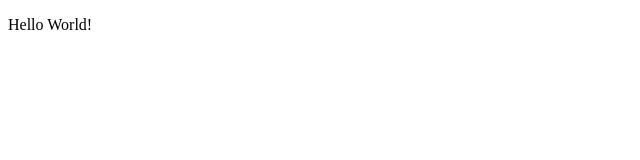
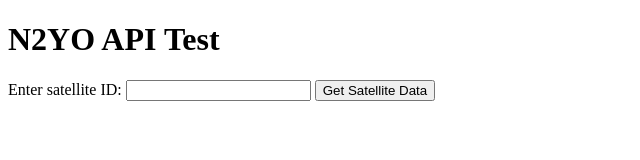
Before and after one commit to lyon86/SatelliteAPI, a plain HTML site: page index.html in a window 1280 px wide. Shown: the whole page, without its empty margins (0-640 px from the left). Drawn offline with Linux system fonts and the light colour scheme.

Commit message:
Update index.html

```diff
--- a/index.html
+++ b/index.html
@@ -1,9 +1,14 @@
 <!DOCTYPE html>
-<html lang="en">
+<html>
 <head>
-    <title>A simple HTML document</title>
+    <title>N2YO API Test</title>
+    <script src="main.js"></script>
 </head>
 <body>
-    <p>Hello World!<p>
+    <h1>N2YO API Test</h1>
+    <label for="satid">Enter satellite ID:</label>
+    <input type="text" id="satid">
+    <button onclick="getSatellite()">Get Satellite Data</button>
+    <div id="result"></div>
 </body>
 </html>
```
